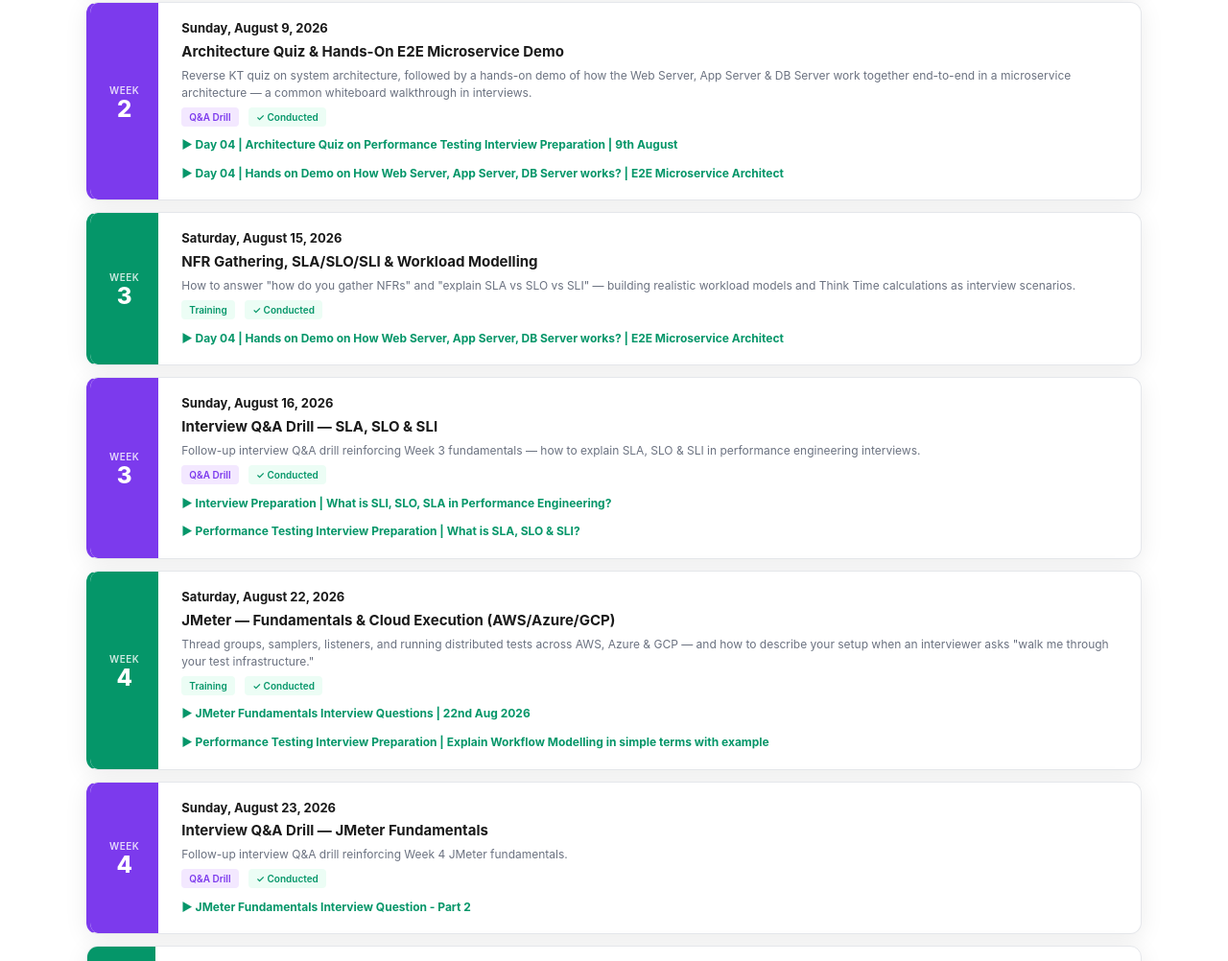
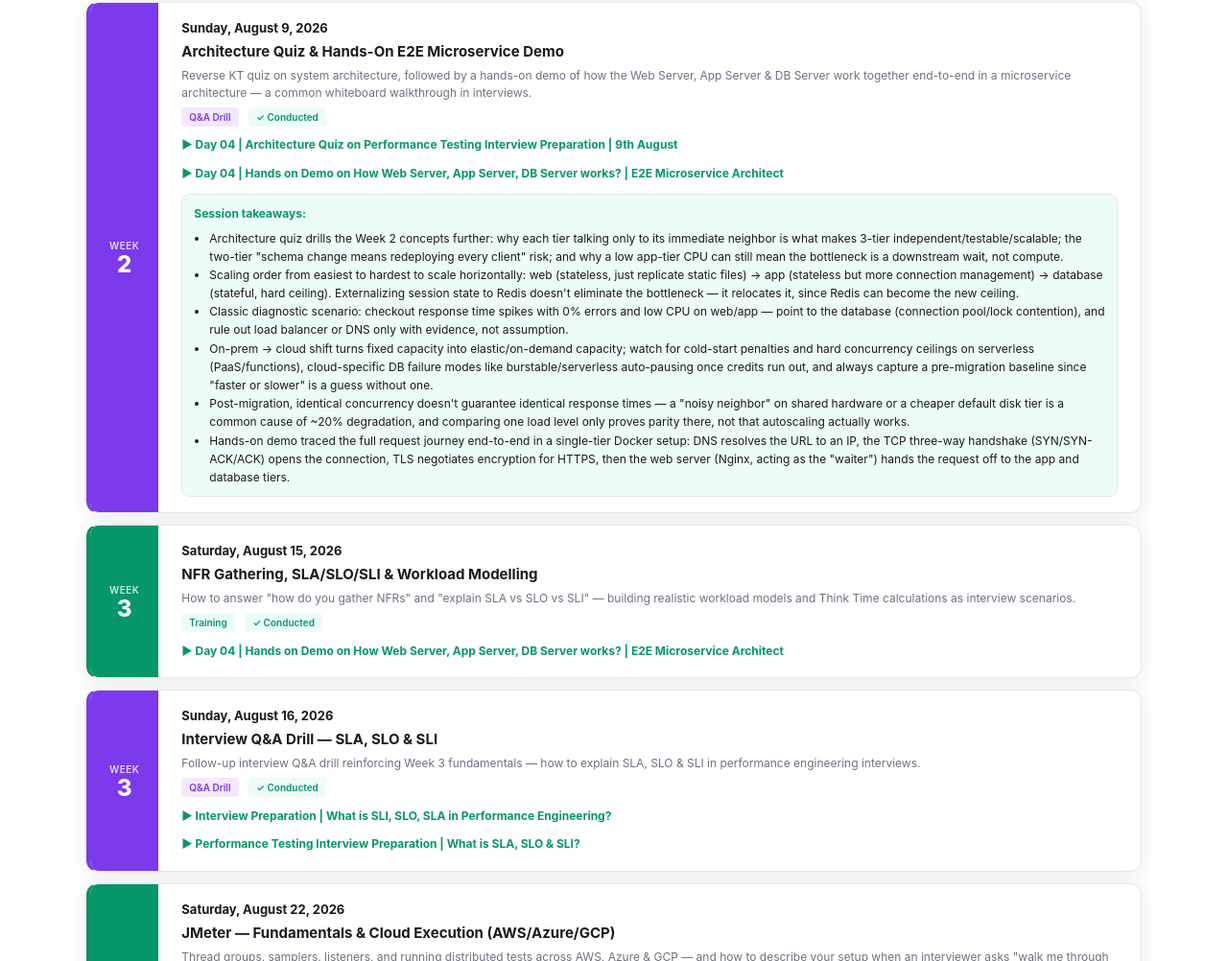
Before and after one commit to vasanthshanmugam/whats-new, a plain HTML site: page interview-prep.html in a window 1280 px wide. Shown: the part 2775-3777 px from the top of the page at 96% size. Drawn offline with Linux system fonts and the light colour scheme.

Commit message:
Update week 2

```diff
--- a/interview-prep.html
+++ b/interview-prep.html
@@ -540,6 +540,17 @@ footer .footer-links a:hover{color:var(--white)}
             <a href="https://youtu.be/Q05ftX2P-CU" class="watch-link" target="_blank" rel="noopener">&#9654; Day 04 | Architecture Quiz on Performance Testing Interview Preparation | 9th August</a>
             <br>
             <a href="https://youtu.be/TBUeRpufAUU" class="watch-link" target="_blank" rel="noopener">&#9654; Day 04 | Hands on Demo on How Web Server, App Server, DB Server works? | E2E Microservice Architect</a>
+            <div class="session-summary">
+              <strong>Session takeaways:</strong>
+              <ul>
+                <li>Architecture quiz drills the Week 2 concepts further: why each tier talking only to its immediate neighbor is what makes 3-tier independent/testable/scalable; the two-tier "schema change means redeploying every client" risk; and why a low app-tier CPU can still mean the bottleneck is a downstream wait, not compute.</li>
+                <li>Scaling order from easiest to hardest to scale horizontally: web (stateless, just replicate static files) &rarr; app (stateless but more connection management) &rarr; database (stateful, hard ceiling). Externalizing session state to Redis doesn't eliminate the bottleneck &mdash; it relocates it, since Redis can become the new ceiling.</li>
+                <li>Classic diagnostic scenario: checkout response time spikes with 0% errors and low CPU on web/app &mdash; point to the database (connection pool/lock contention), and rule out load balancer or DNS only with evidence, not assumption.</li>
+                <li>On-prem &rarr; cloud shift turns fixed capacity into elastic/on-demand capacity; watch for cold-start penalties and hard concurrency ceilings on serverless (PaaS/functions), cloud-specific DB failure modes like burstable/serverless auto-pausing once credits run out, and always capture a pre-migration baseline since "faster or slower" is a guess without one.</li>
+                <li>Post-migration, identical concurrency doesn't guarantee identical response times &mdash; a "noisy neighbor" on shared hardware or a cheaper default disk tier is a common cause of ~20% degradation, and comparing one load level only proves parity there, not that autoscaling actually works.</li>
+                <li>Hands-on demo traced the full request journey end-to-end in a single-tier Docker setup: DNS resolves the URL to an IP, the TCP three-way handshake (SYN/SYN-ACK/ACK) opens the connection, TLS negotiates encryption for HTTPS, then the web server (Nginx, acting as the "waiter") hands the request off to the app and database tiers.</li>
+              </ul>
+            </div>
           </div>
         </div>
         <div class="session-card completed">
```
